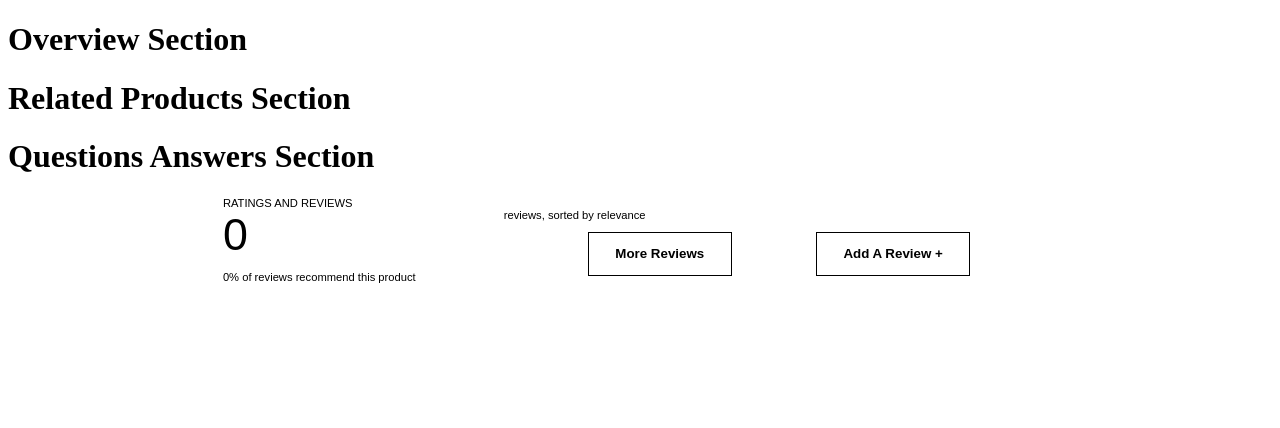
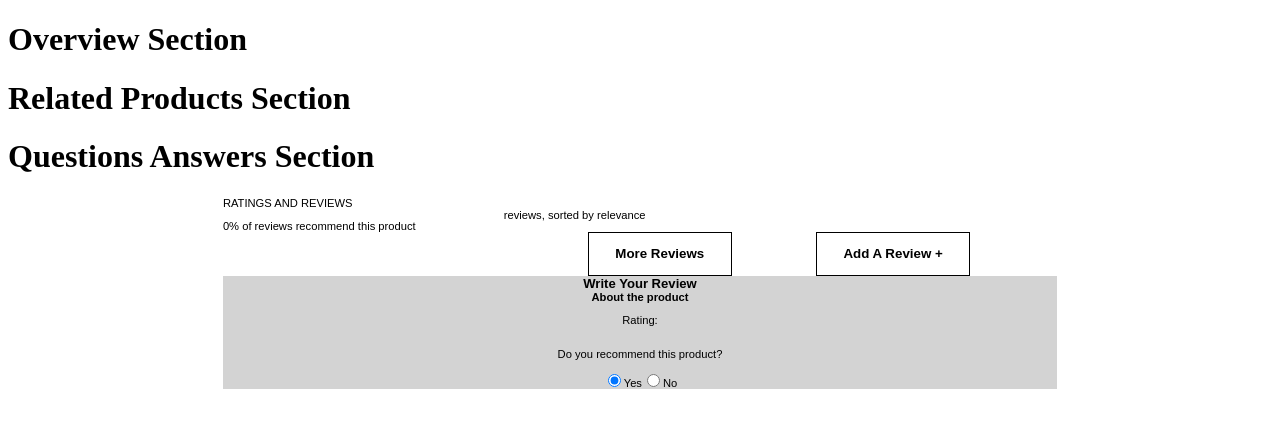
Before and after one commit to michellemhkang/project-catwalk, a React app: page / in a window 1280 px wide. Both pictures are taken after a click on the button "Add A Review +". Shown: the top 428 px of the page. Built offline with nearby package versions, Linux system fonts and the light colour scheme; no server answers; the HTML template or start-up script is replaced by a standard one.

Commit message:
Create star components that update rating given by user in a new review

```diff
--- /dev/null
+++ b/client/src/Components/RatingsAndReviewsSect/IndividualStar.jsx
@@ -0,0 +1,30 @@
+import React from 'react';
+import styles from './reviews.module.css'
+
+class IndividualStar extends React.Component {
+  constructor(props) {
+    super(props);
+    this.state = {
+      hovered: false,
+      value: this.props.starNum
+    }
+    this.handleClick = this.handleClick.bind(this);
+  }
+
+  handleClick(e) {
+    this.props.handleStarClick(this.props.starNum);
+  }
+
+  render() {
+    return (
+      <div>
+      {this.state.hovered
+        ? <i className="fas fa-star" value={this.props.starNum} onClick={this.handleClick}></i>
+        : <i className="far fa-star" value={this.props.starNum} onClick={this.handleClick}></i>
+      }
+      </div>
+    )
+  }
+}
+
+export default IndividualStar;
--- /dev/null
+++ b/client/src/Components/RatingsAndReviewsSect/NewStarRating.jsx
@@ -0,0 +1,43 @@
+import React from 'react';
+import styles from './reviews.module.css'
+import IndividualStar from './IndividualStar.jsx';
+
+class NewStarRating extends React.Component {
+  constructor(props) {
+    super(props);
+    this.state = {
+      rating: ''
+    }
+    this.handleStarClick = this.handleStarClick.bind(this);
+  }
+
+  handleStarClick(rating) {
+    this.setState({
+      rating: rating
+    })
+  }
+
+  renderStars() {
+    let stars = [];
+    for (let i = 1; i < 6; i++) {
+      stars.push(<IndividualStar starNum={i} handleStarClick={this.handleStarClick}/>)
+    }
+    return stars;
+  }
+
+  render() {
+    return (
+      <span className={styles.starRow}>
+        {this.renderStars()}
+      </span>
+    )
+  }
+}
+
+export default NewStarRating;
+
+{/* <i className={`${styles.star} far fa-star`} title="1" onClick={this.handleStarClick}></i>
+<i className={`${styles.star} far fa-star`} title="2" onClick={this.handleStarClick}></i>
+<i className={`${styles.star} far fa-star`} title="3" onClick={this.handleStarClick}></i>
+<i className={`${styles.star} far fa-star`} title="4" onClick={this.handleStarClick}></i>
+<i className={`${styles.star} far fa-star`} title="5" onClick={this.handleStarClick}></i> */}
--- a/client/src/Components/RatingsAndReviewsSect/RatingsAndReviewsSect.jsx
+++ b/client/src/Components/RatingsAndReviewsSect/RatingsAndReviewsSect.jsx
@@ -7,6 +7,7 @@ import List from './List.jsx';
 import AvgRatings from './AvgRatings.jsx';
 import MoreReviewsButton from './MoreReviewsButton.jsx';
 import AddReviewButton from './AddReviewButton.jsx';
+import WriteYourReview from './WriteYourReview.jsx';
 import dummyReviewListData from './dummyData/dummyReviewListData.js';
 import styles from './reviews.module.css';
 
@@ -18,7 +19,7 @@ class RatingsAndReviewsSect extends React.Component {
       reviewList: [],
       reviewCount: '',
       currentProductId: this.props.id,
-      averageRating: 0,
+      averageRating: '',
       recsPercentage: 0,
       addReview: false
     };
@@ -90,6 +91,7 @@ class RatingsAndReviewsSect extends React.Component {
             </span>
           </div>
         </div>
+        {!this.state.addReview ? null : <WriteYourReview addReview={this.state.addReview} />}
       </div>
     )
   }
--- /dev/null
+++ b/client/src/Components/RatingsAndReviewsSect/WriteYourReview.jsx
@@ -0,0 +1,29 @@
+import React from 'react';
+import styles from './reviews.module.css';
+import NewStarRating from './NewStarRating.jsx';
+
+class WriteYourReview extends React.Component {
+  constructor(props) {
+    super(props);
+  }
+
+  render() {
+    return (
+      <div className={styles.newReview}>
+        <h3 className={styles.newReviewTitle}>Write Your Review</h3>
+        <h4 className={styles.newReviewAbout}>About the product</h4>
+        <span>
+          <p>Rating:</p>
+          <NewStarRating />
+          <p>Do you recommend this product?</p>
+          <input type="radio" id="recommendYes" name="recommendYes" value="true" checked />
+          <label for="reccomendYes">Yes</label>
+          <input type="radio" id="recommendNo" name="recommendNo" value="false" />
+          <label for="reccomendNo">No</label>
+        </span>
+      </div>
+    )
+  }
+}
+
+export default WriteYourReview;
--- a/client/src/Components/RatingsAndReviewsSect/reviews.module.css
+++ b/client/src/Components/RatingsAndReviewsSect/reviews.module.css
@@ -110,3 +110,29 @@ button:hover {
   cursor: pointer;
   background-color: lightgray;
 }
+
+/* NEW REVIEW STYLES */
+
+.newReview {
+  background-color: lightgray;
+  display: flex;
+  flex-direction: column;
+  text-align: center;
+}
+
+.newReviewTitle {
+  margin: 0px;
+}
+
+.newReviewAbout {
+  margin: 0px;
+}
+
+.star:hover{
+  color: red;
+}
+
+.starRow {
+  display: flex;
+  flex-direction: row;
+}
```
